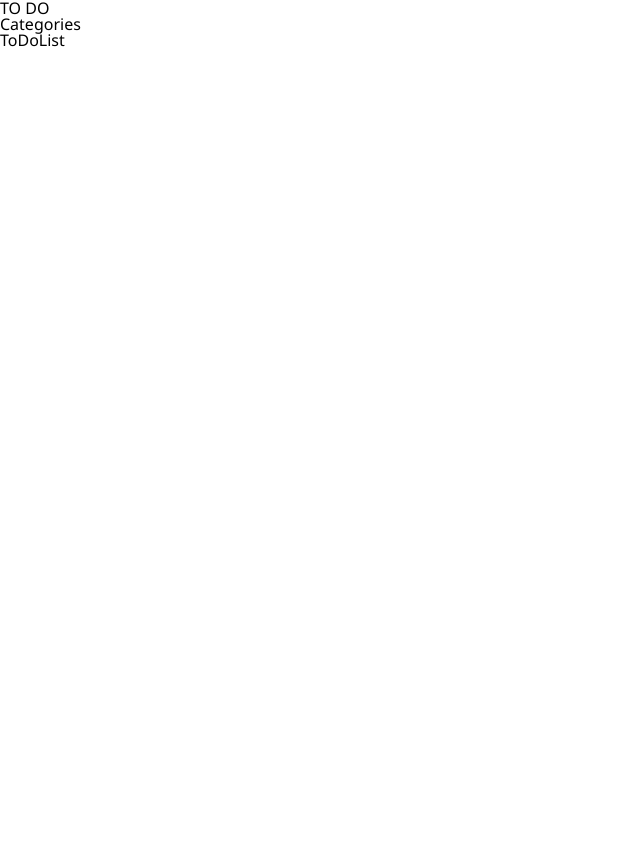
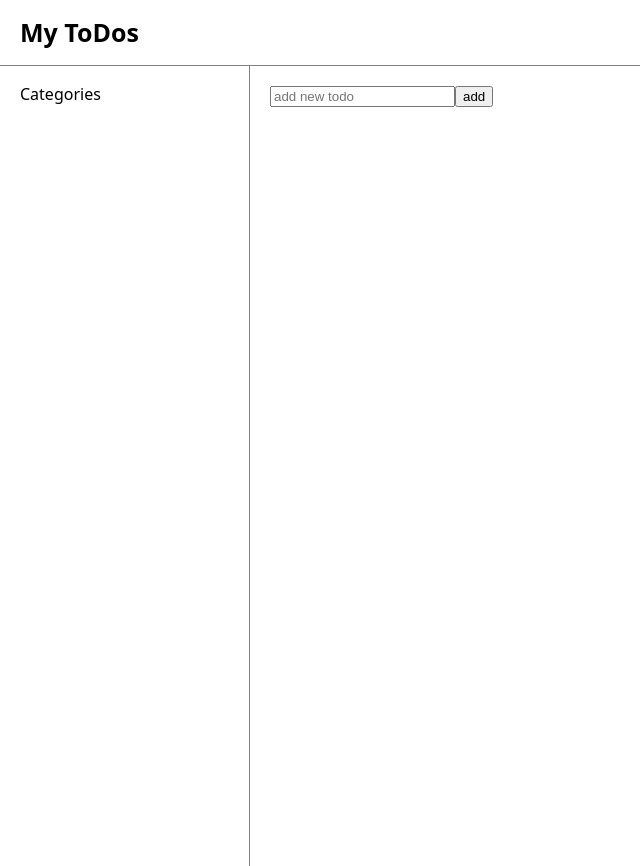
Before and after one commit to ckhe1215/todolist, a React (Create React App) app: page / in a window 1280 px wide. Shown: the whole page, without its empty margins (0-640 px from the left). Before the commit the page ends 800 px from the top, so only its background shows below. Built offline with nearby package versions, Linux system fonts and the light colour scheme.

Commit message:
style: add layout

```diff
--- a/src/App.tsx
+++ b/src/App.tsx
@@ -2,13 +2,20 @@ import React from "react";
 import Header from "./components/Header";
 import Categories from "./components/Categories";
 import ToDoList from "./components/ToDoList";
+import { styled } from "styled-components";
+
+const Main = styled.div`
+  display: flex;
+`;
 
 function App() {
   return (
     <div>
       <Header />
-      <Categories />
-      <ToDoList />
+      <Main>
+        <Categories />
+        <ToDoList />
+      </Main>
     </div>
   );
 }
--- a/src/components/Categories.tsx
+++ b/src/components/Categories.tsx
@@ -1,5 +1,13 @@
 import React from "react";
+import { styled } from "styled-components";
+
+const Aside = styled.aside`
+  width: 250px;
+  height: 100vh;
+  border-right: 1px solid gray;
+  padding: 20px;
+`;
 
 export default function Categories() {
-  return <div>Categories</div>;
+  return <Aside>Categories</Aside>;
 }
--- a/src/components/Header.tsx
+++ b/src/components/Header.tsx
@@ -1,5 +1,20 @@
 import React from "react";
+import { styled } from "styled-components";
+
+const Nav = styled.nav`
+  padding: 20px 20px;
+  border-bottom: 1px solid gray;
+`;
+
+const Title = styled.h1`
+  font-size: 25px;
+  font-weight: bold;
+`;
 
 export default function Header() {
-  return <div>TO DO</div>;
+  return (
+    <Nav>
+      <Title>My ToDos</Title>
+    </Nav>
+  );
 }
--- a/src/components/ToDoList.tsx
+++ b/src/components/ToDoList.tsx
@@ -1,5 +1,17 @@
 import React from "react";
+import { styled } from "styled-components";
+
+const Wrapper = styled.div`
+  padding: 20px;
+`;
 
 export default function ToDoList() {
-  return <div>ToDoList</div>;
+  return (
+    <Wrapper>
+      <form>
+        <input type="text" placeholder="add new todo" />
+        <button>add</button>
+      </form>
+    </Wrapper>
+  );
 }
```
